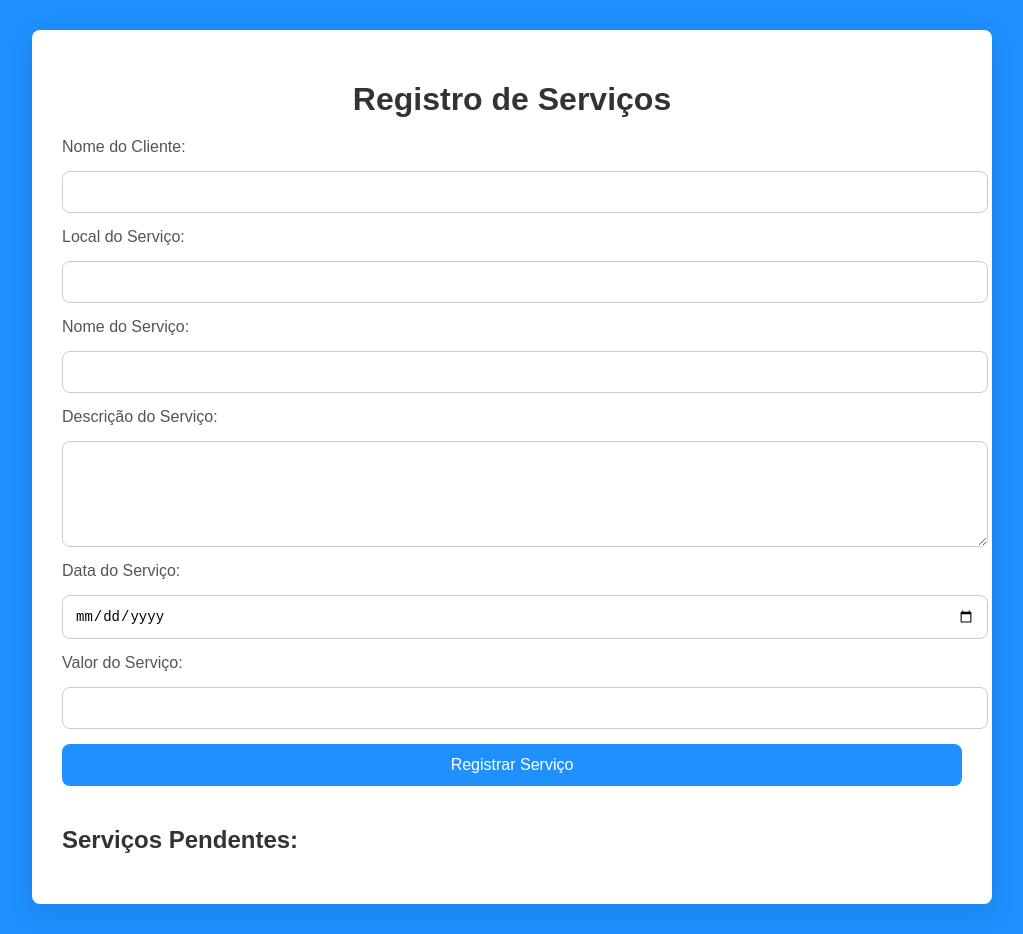
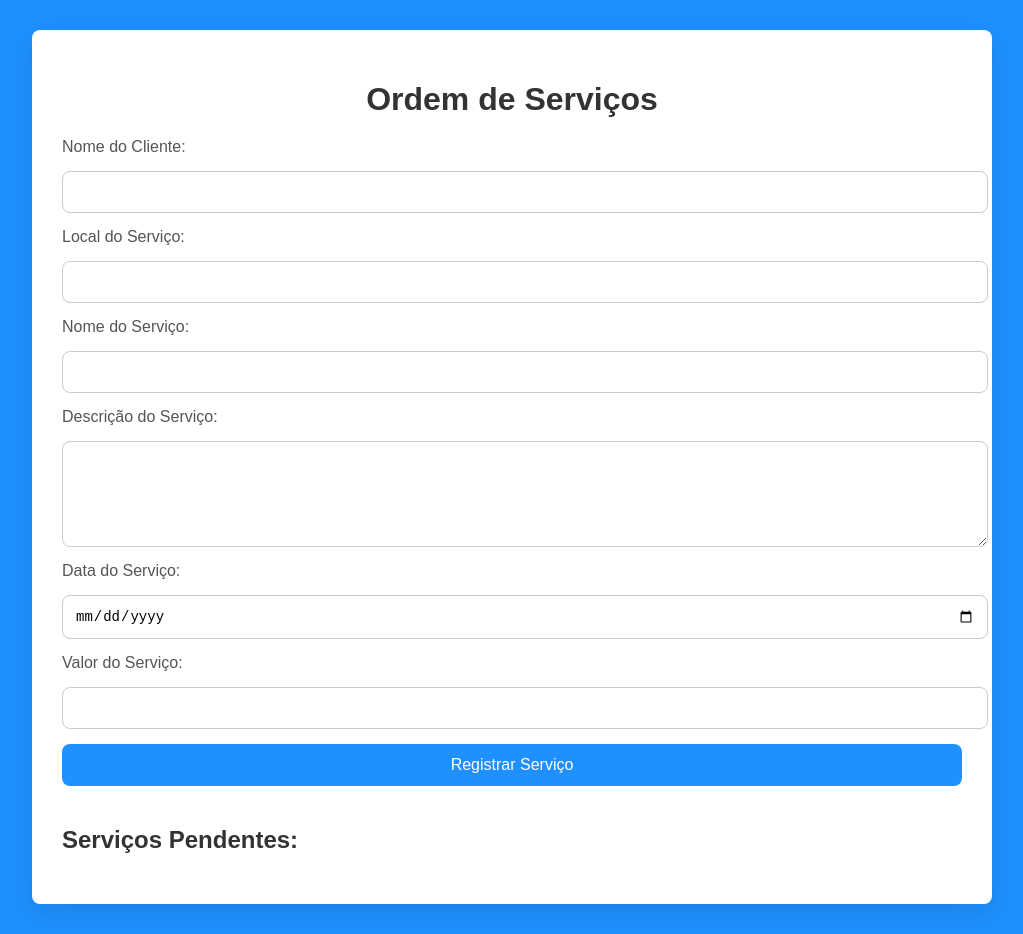
Before and after one commit to integranett/integranett.github.io, a plain HTML site: page index.html in a window 1280 px wide. Shown: the whole page, without its empty margins (128-1151 px from the left). Drawn offline with Linux system fonts and the light colour scheme.

Commit message:
Update index.html

```diff
--- a/index.html
+++ b/index.html
@@ -8,7 +8,7 @@
 </head>
 <body>
     <div class="container">
-        <h1>Registro de Serviços</h1>
+        <h1>Ordem de Serviços</h1>
         <form action="" method="POST">
             <label for="cliente">Nome do Cliente:</label>
             <input type="text" id="cliente" name="cliente" required>
```
